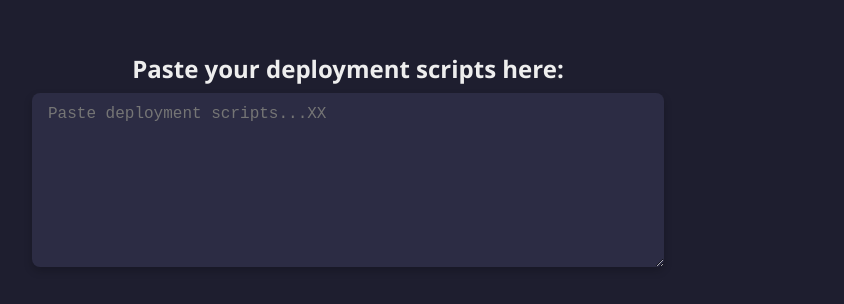
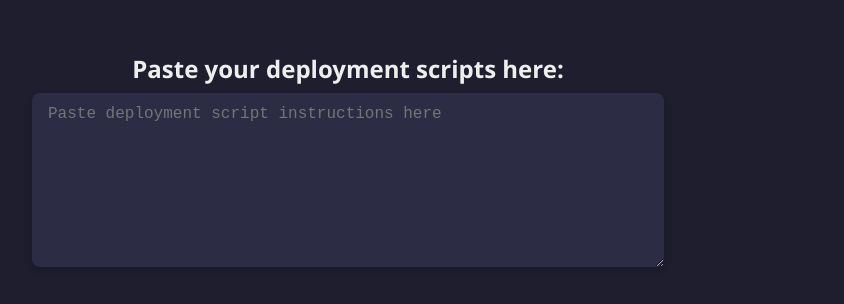
Before and after one commit to senjumomo/diff-script, a React (Create React App) app: page / in a window 1280 px wide. Shown: the top 304 px of the page, without its empty margins (292-1136 px from the left). Built offline with nearby package versions, Linux system fonts and the light colour scheme.

Commit message:
Altered deployment script box text

```diff
--- a/src/App.js
+++ b/src/App.js
@@ -161,7 +161,7 @@ function App() {
       <textarea
         value={inputText}
         onChange={onInputChange}
-        placeholder="Paste deployment scripts...XX"
+        placeholder="Paste deployment script instructions here"
         style={styles.textarea}
       />
 
```
